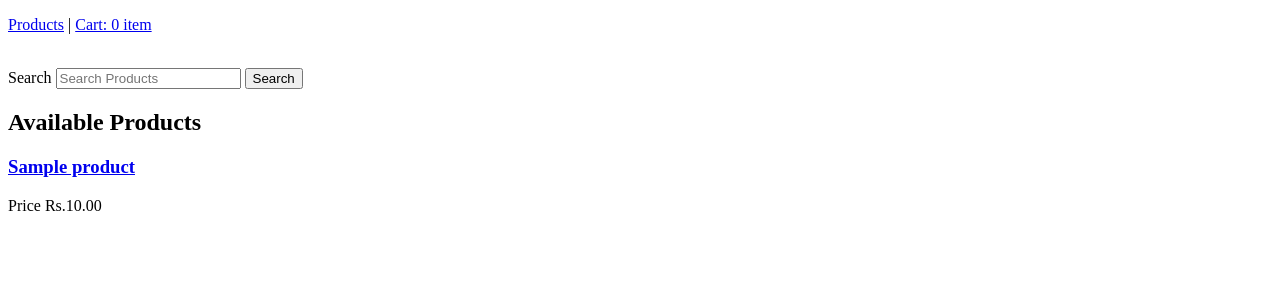
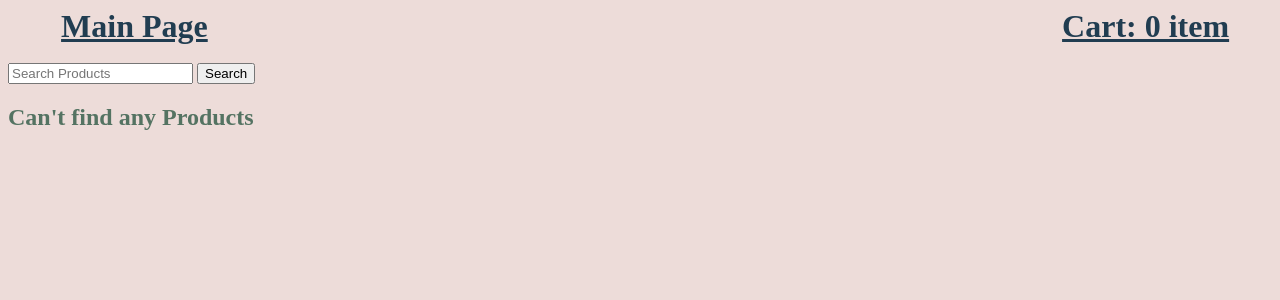
Before and after one commit to Some1Somewhere/ooad_shopping, a Django app: page / in a window 1280 px wide. Shown: the top 300 px of the page. Run offline with Django 3.2, Linux system fonts and the light colour scheme; tables that the repository leaves empty hold one stand-in row (values such as "Sample post").

Commit message:
UI changes

```diff
--- a/django_project/ecommerce_app/templates/ecommerce_app/base.html
+++ b/django_project/ecommerce_app/templates/ecommerce_app/base.html
@@ -4,6 +4,9 @@
     <meta charset="UTF-8">
     <title>{% block title %}{% endblock %}OOAD Shopping Project </title>
     <style>
+        body{
+            background-color: #eddcd9;
+        }
         table{
             border-collapse: collapse;
             border: none;
@@ -14,14 +17,62 @@
         form{
             margin-bottom: 0;
         }
+        .index-item-container{
+            width: 15%;
+            color: #861f43;
+            color: #213d51;
+            margin: 2.5%;
+            padding: 2.5%;
+            border-radius: 5px;
+            background-color: #eb4058;
+
+        }
+        .search-item-container{
+            width: 50%;
+            color: #861f43;
+            color: #213d51;
+            margin: 2.5%;
+            padding: 0.5% 2.5%;
+            border-radius: 5px;
+            background-color: #eb4058;
+
+        }
+        .index-item-container a,.search-item-container a{
+            color: white;
+            text-decoration: none;
+
+
+        }
+        .category-item-container{
+            display: flex;
+
+        }
+        .nav{
+            display: flex;
+            justify-content: space-between;
+        }
+        .nav div{
+            width: 20%;
+            text-align: center;
+        }
+        .nav a{
+            color: #213d51;
+            font-size: 2em;
+            font-weight: bold;
+        }
+        h2{
+            color: #547362;
+        }
     </style>
 </head>
 <body>
 
-<p>
-    <a href="{% url 'index' %}">Products</a> |
-    <a href="{% url 'show_cart' %}">Cart: {{ cart_item_count }} item</a>
-</p>
+<div class='nav'>
+    <div>    <a href="{% url 'index' %}">Main Page</a>
+    </div>
+    <div>    <a href="{% url 'show_cart' %}">Cart: {{ cart_item_count }} item</a>
+    </div>
+</div>
 
 {% block content %}
 
--- a/django_project/ecommerce_app/templates/ecommerce_app/index.html
+++ b/django_project/ecommerce_app/templates/ecommerce_app/index.html
@@ -6,18 +6,66 @@
         <div class="row">
 		<br/>
 <form  method="GET" value="{{request.GET.q}}">
-Search <input type="text" name="q" value="{{request.GET.q}}" placeholder="Search Products"/>
+<input type="text" name="q" value="{{request.GET.q}}" placeholder="Search Products"/>
 <input type="submit" name="submit" value="Search"/>
 </form>
+
+{% if results%}
+<h2>Searched Products</h2>
+{% for prod in results %}
+<div class="search-item-container">
+    <h3><a href="{% url 'product_detail' prod.pk prod.slug %}">{{ prod.name }}</a></h3>
+    <p>Price Rs.{{ prod.price }}</p>
+</div>
+{% endfor %}
+{% else %}
+
+{% if electronics or stationary or general %}
             <h2>Available Products</h2>
 
-            {% for product in all_products %}
-                <div class="col-lg-4">
-                    <h3><a href="{% url 'product_detail' product.pk product.slug %}">{{ product.name }}</a></h3>
-                    <p>Price Rs.{{ product.price }}</p>
+
+            <div>
+                <h2>Electronics</h3>
+                    <div class="category-item-container">
+                    {% for el in electronics %}
+                <div class="index-item-container">
+                    <h3><a href="{% url 'product_detail' el.pk el.slug %}">{{ el.name }}</a></h3>
+                    <p>Price Rs.{{ el.price }}</p>
                 </div>
-            {% endfor %}
+                {% endfor %}
+            </div>
+            </div>
+            <div>
+                <h2>Stationary</h3>
+                    <div class="category-item-container">
 
+                    {% for st in stationary %}
+
+                        <div class="index-item-container">
+                            <h3><a href="{% url 'product_detail' st.pk st.slug %}">{{ st.name }}</a></h3>
+                            <p>Price Rs.{{ st.price }}</p>
+                        </div>
+                        {% endfor %}
+                        </div>
+            </div>
+            <div>
+                <h2>General</h3>
+                    <div class="category-item-container">
+
+                    {% for ge in general %}
+
+                        <div class="index-item-container">
+                            <h3><a href="{% url 'product_detail' ge.pk ge.slug %}">{{ ge.name }}</a></h3>
+                            <p>Price Rs.{{ ge.price }}</p>
+                        </div>
+                        {% endfor %}
+                    </div>
+            </div>
+            {% else %}
+            <h2>Can't find any Products</h2>
+
+            {% endif %}
+{% endif %}
         </div>
     </div>
 
--- a/django_project/ecommerce_app/views.py
+++ b/django_project/ecommerce_app/views.py
@@ -16,16 +16,23 @@ def index(request):
             lookups= Q(name__icontains=query) | Q(description__icontains=query)
             results= Product.objects.filter(lookups).distinct()
             return render(request, "ecommerce_app/index.html", {
-                                    'all_products': results,
+                                    'results': results,
                                     })
-    all_products = Product.objects.all().order_by('-clicks')
+    electronics = Product.objects.filter(category='Electronics').order_by('-clicks')
+    stationary = Product.objects.filter(category='Stationary').order_by('-clicks')
+    general = Product.objects.filter(category='General').order_by('-clicks')
+
     return render(request, "ecommerce_app/index.html", {
-                                    'all_products': all_products,
+                                    'electronics': electronics,
+                                    'stationary':stationary,
+                                    'general':general
                                     })
 
 
 def show_product(request, product_id, product_slug):
     product = get_object_or_404(Product, id=product_id)
+    print(product_id)
+    print(product.id)
     product.clicks += 1
     product.save()
 
```
Also changed, not shown: django_project/ecommerce_app/templates/ecommerce_app/product_detail.html (+13 -6 lines).
